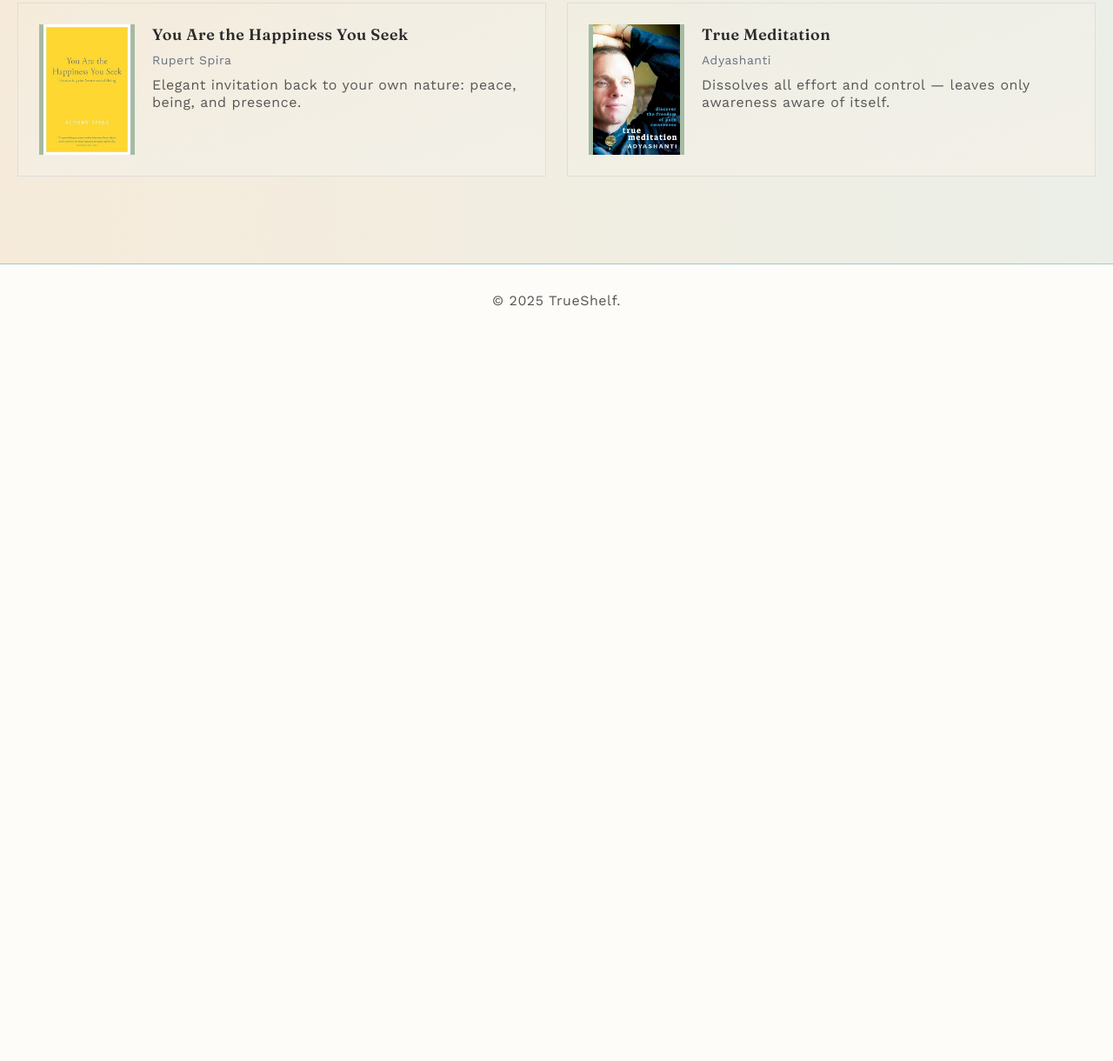
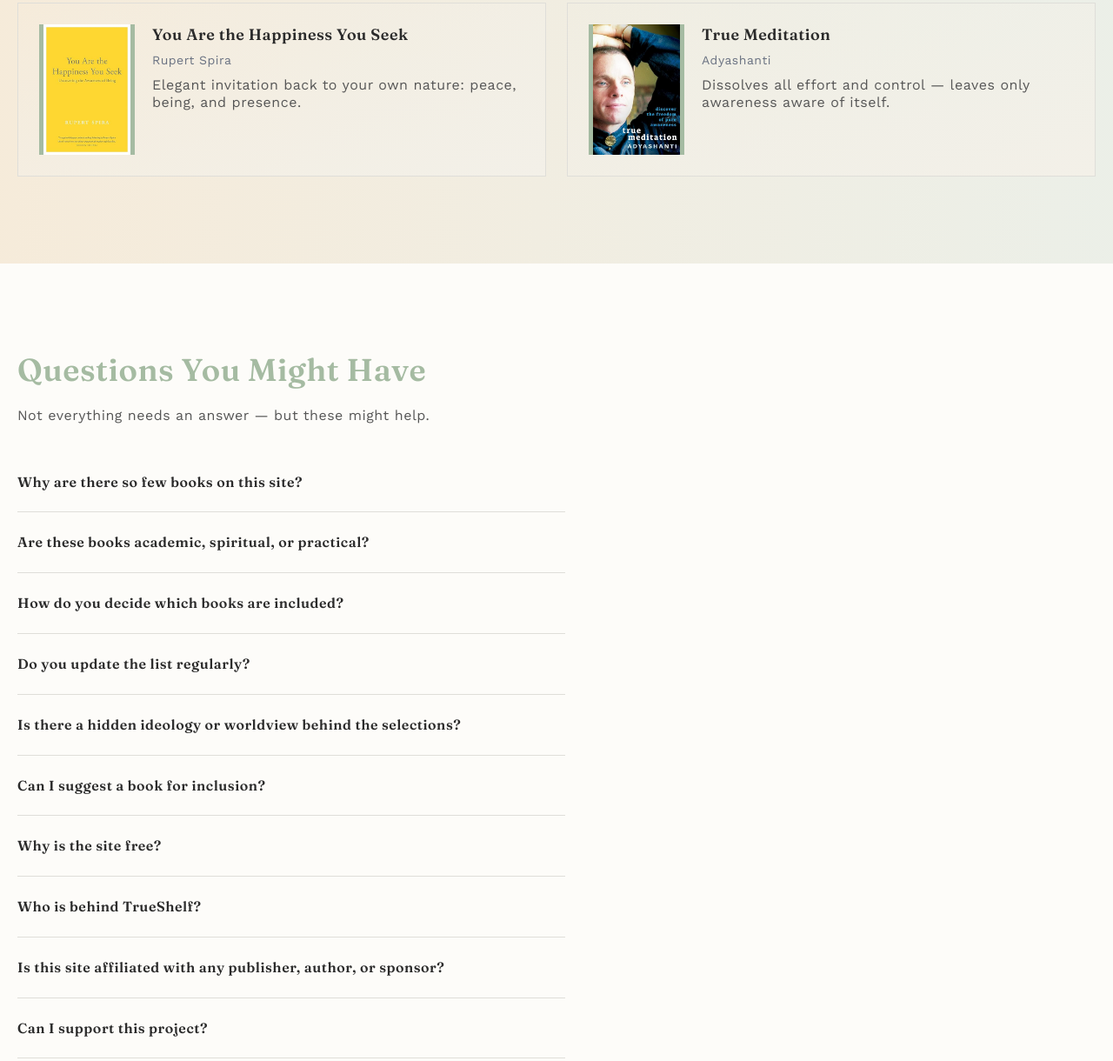
Before and after one commit to cascade-coding/trueshelf, a website built with Vite: page index.html in a window 1280 px wide. Shown: the part 3591-4811 px from the top of the page at 87% size. Before the commit the page ends 3979 px from the top, so only its background shows below. Built offline with nearby package versions, Linux system fonts and the light colour scheme.

Commit message:
chore: finish faq section

```diff
--- a/index.html
+++ b/index.html
@@ -416,6 +416,65 @@
     </section>
     <!-- End: Essential Section -->
 
+    <!-- Start: FAQ Section -->
+    <section id="faq" class="py-[60px] sm:py-[80px] md:py-[100px] px-3 sm:px-4">
+      <div class="max-w-[1240px] 2xl:max-w-[1440px] mx-auto">
+        <!-- Section Heading -->
+        <div class="flex flex-col gap-5">
+          <h3
+            class="font-semibold leading-[125%] tracking-[0.5px] text-xl sm:text-[22px] md:text-[28px] lg:text-[36px] 2xl:text-[42px] text-accent-2"
+          >
+            Questions You Might Have
+          </h3>
+          <p
+            class="font-work-sans font-normal leading-[125%] tracking-[0.5px] text-text-2 max-w-[700px]"
+          >
+            Not everything needs an answer — but these might help.
+          </p>
+        </div>
+
+        <!-- Section Content  -->
+        <div>
+          <div
+            x-data="{
+              faqs: [
+                { id: '001', question: 'Why are there so few books on this site?', answer: 'We focus on depth and transformation, not volume. Each book is selected because it has the power to shift perspective, not just inform. This isn\'t a collection — it\'s a distillation.'},
+                { id: '002', question: 'Are these books academic, spiritual, or practical?', answer: 'They transcend categories. Some speak to the intellect, others to the inner self — but all serve transformation. If it doesn\'t translate into real change, it doesn\'t belong here.'},
+                { id: '003', question: 'How do you decide which books are included?', answer: 'We look for clarity, precision, and proof-of-impact. Every title is vetted for its ability to move a person from theory to realization — not more noise.'},
+                { id: '004', question: 'Do you update the list regularly?', answer: 'Occasionally, when a title meets the standard. New doesn\'t mean better. Timelessness carries more weight than trends.'},
+                { id: '005', question: 'Is there a hidden ideology or worldview behind the selections?', answer: 'None — other than a commitment to what\'s real and effective. We pull from diverse traditions, disciplines, and thinkers. If it cuts through illusion, it\'s considered.'},
+                { id: '006', question: 'Can I suggest a book for inclusion?', answer: 'Yes. But only if it has changed the way you see or live in a measurable way. We review suggestions with skepticism and care, not popularity.'},
+                { id: '007', question: 'Why is the site free?', answer: 'Because clarity should not be behind a paywall. We rely on those who\'ve found value here to keep it alive — not advertisers or algorithms.'},
+                { id: '008', question: 'Who is behind TrueShelf?', answer: 'A small group of people who care more about truth than polish. We remain anonymous to keep the attention on the books, not ourselves.'},
+                { id: '009', question: 'Is this site affiliated with any publisher, author, or sponsor?', answer: 'No. We remain completely independent. This allows full honesty in what we include — and more importantly, what we don\t.'},
+                { id: '010', question: 'Can I support this project?', answer: 'Yes. You can donate if you feel this space has brought value. Support ensures we stay distraction-free and aligned with our purpose.'},
+              ]
+            }"
+            class="flex flex-col max-w-[630px] mt-6 sm:mt-8"
+          >
+            <template x-for="faq in faqs" :key="faq.id">
+              <div class="border-b border-lines py-6">
+                <div class="group">
+                  <h4
+                    x-text="faq.question"
+                    class="font-semibold leading-[130%] tracking-[0.5px] select-none"
+                  ></h4>
+
+                  <div class="hidden group-hover:block group-active:block">
+                    <h4
+                      x-text="faq.answer"
+                      class="font-work-sans font-medium leading-[125%] tracking-[0.5px] text-text-2 mt-2.5"
+                    ></h4>
+                  </div>
+                </div>
+              </div>
+            </template>
+          </div>
+        </div>
+      </div>
+    </section>
+    <!-- End: FAQ Section -->
+
     <!-- Start: Footer -->
     <footer class="text-center py-[30px] border-t border-highlight">
       <div class="select-none font-work-sans tracking-[0.5px] text-text-2">
```
